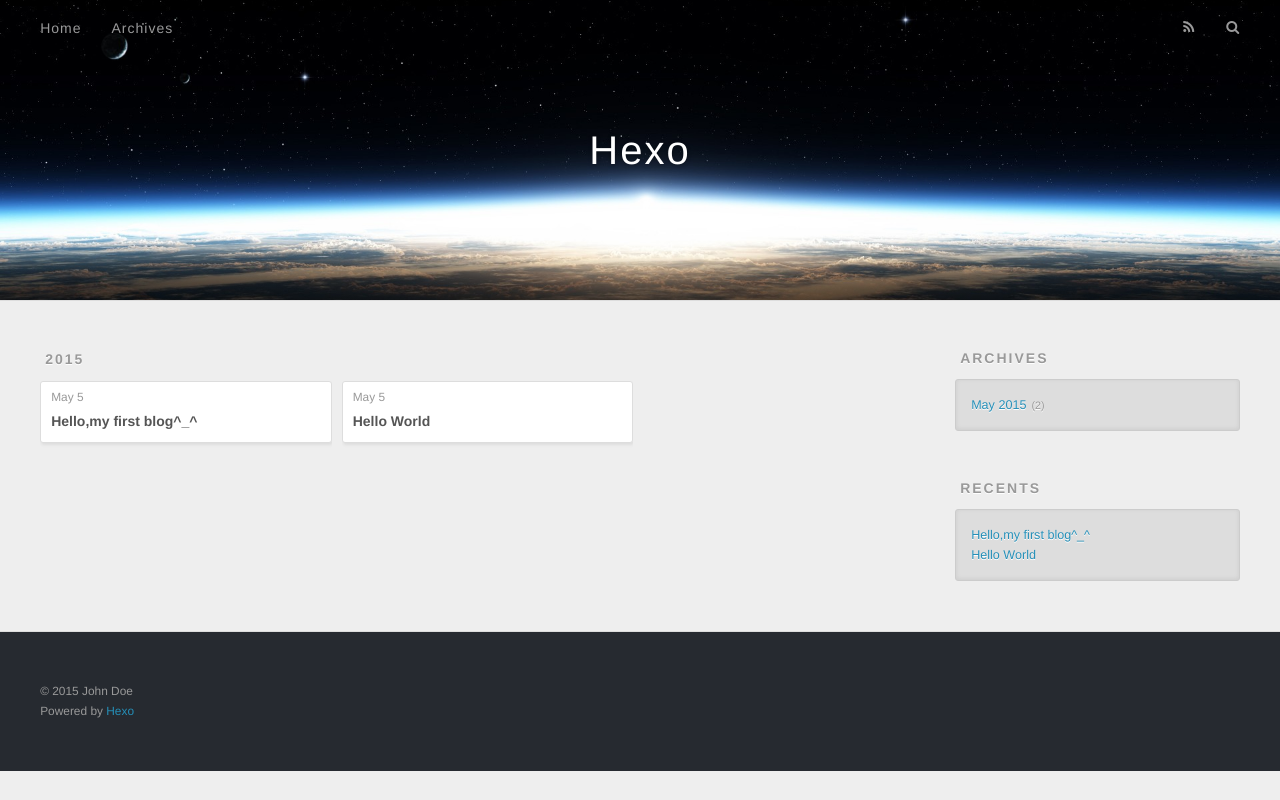
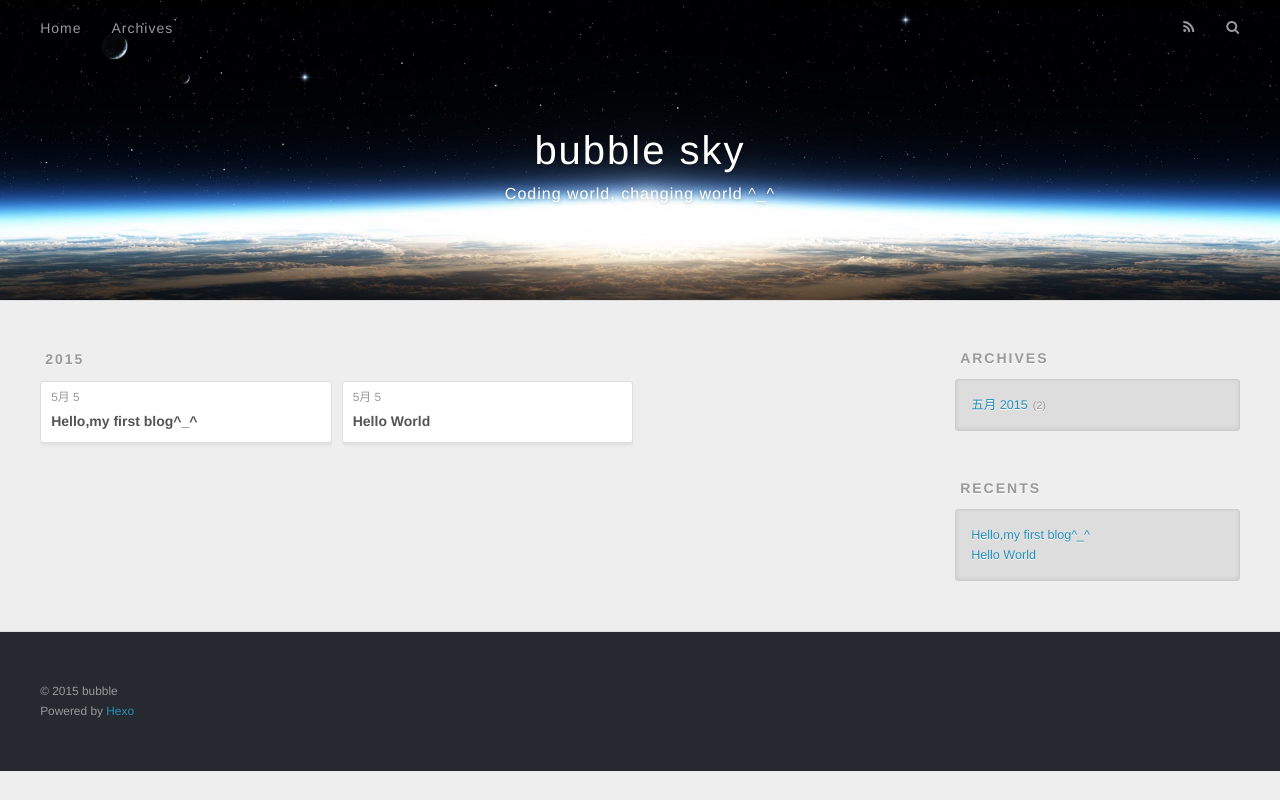
Before and after one commit to DawnYu9/codingbubble.github.io, a plain HTML site: page archives/2015/05/index.html in a window 1280 px wide. Drawn offline with nearby package versions, Linux system fonts and the light colour scheme.

Commit message:
Site updated: 2015-05-05 23:20:05

```diff
--- a/archives/2015/05/index.html
+++ b/archives/2015/05/index.html
@@ -3,19 +3,19 @@
 <head>
   <meta charset="utf-8">
 
-  <title>Archives: 2015/5 | Hexo</title>
+  <title>Archives: 2015/5 | bubble sky</title>
   <meta name="viewport" content="width=device-width, initial-scale=1, maximum-scale=1">
-  <meta name="description">
+  <meta name="description" content="Coding world, changing world ^_^">
 <meta property="og:type" content="website">
-<meta property="og:title" content="Hexo">
+<meta property="og:title" content="bubble sky">
 <meta property="og:url" content="http://yoursite.com/archives/2015/05/index.html">
-<meta property="og:site_name" content="Hexo">
-<meta property="og:description">
+<meta property="og:site_name" content="bubble sky">
+<meta property="og:description" content="Coding world, changing world ^_^">
 <meta name="twitter:card" content="summary">
-<meta name="twitter:title" content="Hexo">
-<meta name="twitter:description">
+<meta name="twitter:title" content="bubble sky">
+<meta name="twitter:description" content="Coding world, changing world ^_^">
 
-    <link rel="alternative" href="/atom.xml" title="Hexo" type="application/atom+xml">
+    <link rel="alternative" href="/atom.xml" title="bubble sky" type="application/atom+xml">
 
 
     <link rel="icon" href="/favicon.png">
@@ -33,8 +33,12 @@
   <div id="header-outer" class="outer">
     <div id="header-title" class="inner">
       <h1 id="logo-wrap">
-        <a href="/" id="logo">Hexo</a>
+        <a href="/" id="logo">bubble sky</a>
       </h1>
+
+        <h2 id="subtitle-wrap">
+          <a href="/" id="subtitle">Coding world, changing world ^_^</a>
+        </h2>
 
     </div>
     <div id="header-inner" class="inner">
@@ -76,7 +80,7 @@
   <div class="archive-article-inner">
     <header class="archive-article-header">
       <a href="/2015/05/05/Hello-my-first-blog/" class="archive-article-date">
-  <time datetime="2015-05-05T14:38:18.000Z" itemprop="datePublished">May 5</time>
+  <time datetime="2015-05-05T14:38:18.000Z" itemprop="datePublished">5月 5</time>
 </a>
 
 
@@ -95,7 +99,7 @@
   <div class="archive-article-inner">
     <header class="archive-article-header">
       <a href="/2015/05/05/hello-world/" class="archive-article-date">
-  <time datetime="2015-05-05T13:47:20.476Z" itemprop="datePublished">May 5</time>
+  <time datetime="2015-05-05T13:47:20.476Z" itemprop="datePublished">5月 5</time>
 </a>
 
 
@@ -125,7 +129,7 @@
   <div class="widget-wrap">
     <h3 class="widget-title">Archives</h3>
     <div class="widget">
-      <ul class="archive-list"><li class="archive-list-item"><a class="archive-list-link" href="/archives/2015/05/">May 2015</a><span class="archive-list-count">2</span></li></ul>
+      <ul class="archive-list"><li class="archive-list-item"><a class="archive-list-link" href="/archives/2015/05/">五月 2015</a><span class="archive-list-count">2</span></li></ul>
     </div>
   </div>
 
@@ -156,7 +160,7 @@
 
   <div class="outer">
     <div id="footer-info" class="inner">
-      &copy; 2015 John Doe<br>
+      &copy; 2015 bubble<br>
       Powered by <a href="http://hexo.io/" target="_blank">Hexo</a>
     </div>
   </div>
```
Also changed, not shown: 2015/05/05/Hello-my-first-blog/index.html (+14 -10 lines), 2015/05/05/hello-world/index.html (+11 -7 lines), archives/2015/index.html (+17 -13 lines), archives/index.html (+17 -13 lines), index.html (+17 -13 lines).
